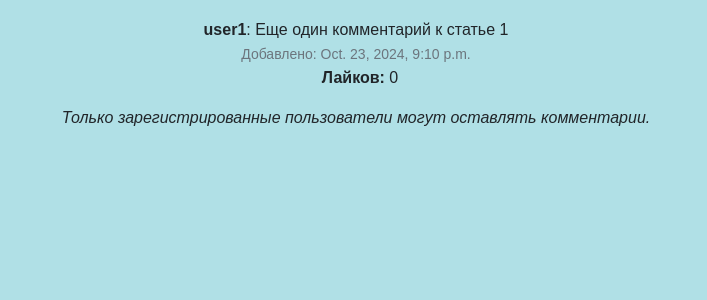
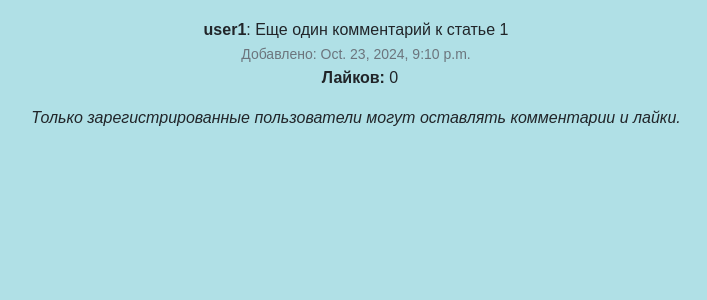
Before and after one commit to ribondareva/NewsPortal, a Django app: page /post/1/ in a window 1280 px wide. Shown: the part 451-751 px from the top of the page, without its empty margins (284-991 px from the left). Run offline with Django 5.2, Linux system fonts and the light colour scheme; data comes from the database, SQL or seed files in the repository; both versions use the stored data as it was after the commit; parts of the project's set-up code (start-up, migrations or seed data) failed here and were passed over; some libraries are stand-ins or nearby versions.

```diff
--- a/templates/post.html
+++ b/templates/post.html
@@ -57,6 +57,6 @@
     <button class="btn btn-primary" type="submit">Добавить комментарий</button>
 </form>
 {% else %}
-<p><em>{% trans 'Только зарегистрированные пользователи могут оставлять комментарии.' %}</em></p>
+<p><em>{% trans 'Только зарегистрированные пользователи могут оставлять комментарии и лайки.' %}</em></p>
 {% endif %}
 {% endblock content %}
```
Also changed, not shown: db.sqlite3.
